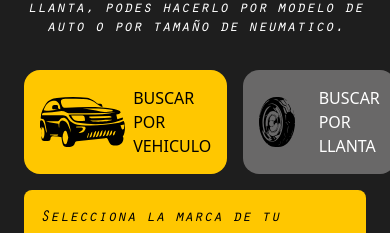
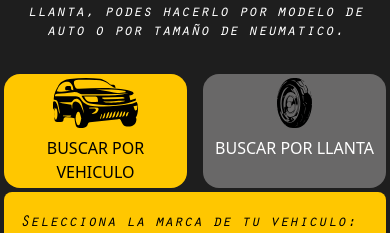
Before and after one commit to Leanz652/neumaticos-app, an Angular app: page /home in a window 390 px wide. Shown: the part 423-656 px from the top of the page. Built offline with nearby package versions, Linux system fonts and the light colour scheme.

Commit message:
Fix-Responsive

```diff
--- a/src/app/app-routing.module.ts
+++ b/src/app/app-routing.module.ts
@@ -12,6 +12,10 @@ const routes: Routes = [
     component: HomeComponent,
   },
   {
+    path: 'usadas',
+    component: HomeComponent,
+  },
+  {
     path: '',
     redirectTo: '/home',
     pathMatch: 'full',
--- a/src/app/pages/home/finder/finder.component.css
+++ b/src/app/pages/home/finder/finder.component.css
@@ -9,7 +9,7 @@
 }
 
 .icono {
-  height: 50px;
+  max-height: 50px;
 }
 
 .fondo-amarillo {
--- a/src/app/pages/home/finder/finder.component.html
+++ b/src/app/pages/home/finder/finder.component.html
@@ -1,4 +1,4 @@
-<div class="d-flex flex-column container-xxl">
+<div class="d-flex flex-column p-1 container-xxl">
   <h2 class="font-yellow text-center">
     ¿NECESITÁS ENCONTRAR LOS NEUMÁTICOS PERFECTOS PARA TU VEHÍCULO?
   </h2>
@@ -7,29 +7,23 @@
     auto o por tamaño de neumatico.
   </h6>
 
-  <div class="d-flex mt-4 container-xxl flex-column gap-3">
+  <div class="d-flex mt-4 container-xxl p-0 flex-column gap-1 gap-md-3">
     <div class="d-flex gap-3">
       <div
         (click)="activateButton('vehiculo')"
         data-tipo="vehiculo"
-        class="d-flex boton-finder p-3 rounded-4 gap-2 align-items-center fondo-amarillo"
+        class="d-flex flex-column flex-sm-row boton-finder p-1 p-sm-3 rounded-4 gap-2 align-items-center fondo-amarillo"
       >
         <img class="icono" src="./assets/icons/ic_logo_auto.svg" />
-        <span
-          >BUSCAR POR <br />
-          VEHICULO</span
-        >
+        <span class="text-center">BUSCAR POR VEHICULO</span>
       </div>
       <div
         (click)="activateButton('rodado')"
         data-tipo="rodado"
-        class="d-flex boton-finder p-3 rounded-4 gap-4 align-items-center fondo-disable"
+        class="d-flex flex-column flex-sm-row boton-finder p-1 p-sm-3 rounded-4 gap-2 align-items-center fondo-disable"
       >
         <img class="icono" src="./assets/icons/ic_logo_neumatico.svg" />
-        <span class=""
-          >BUSCAR POR <br />
-          LLANTA</span
-        >
+        <span class="text-center">BUSCAR POR LLANTA</span>
       </div>
     </div>
 
```
